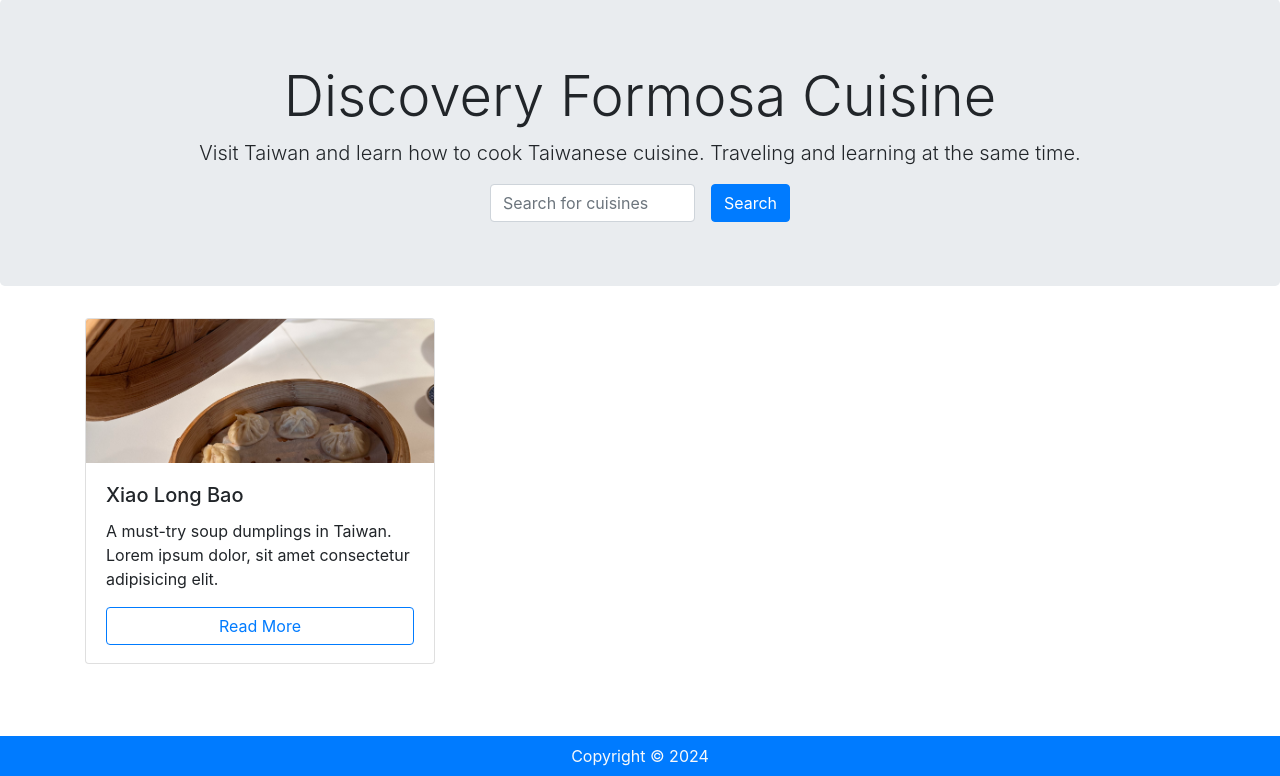
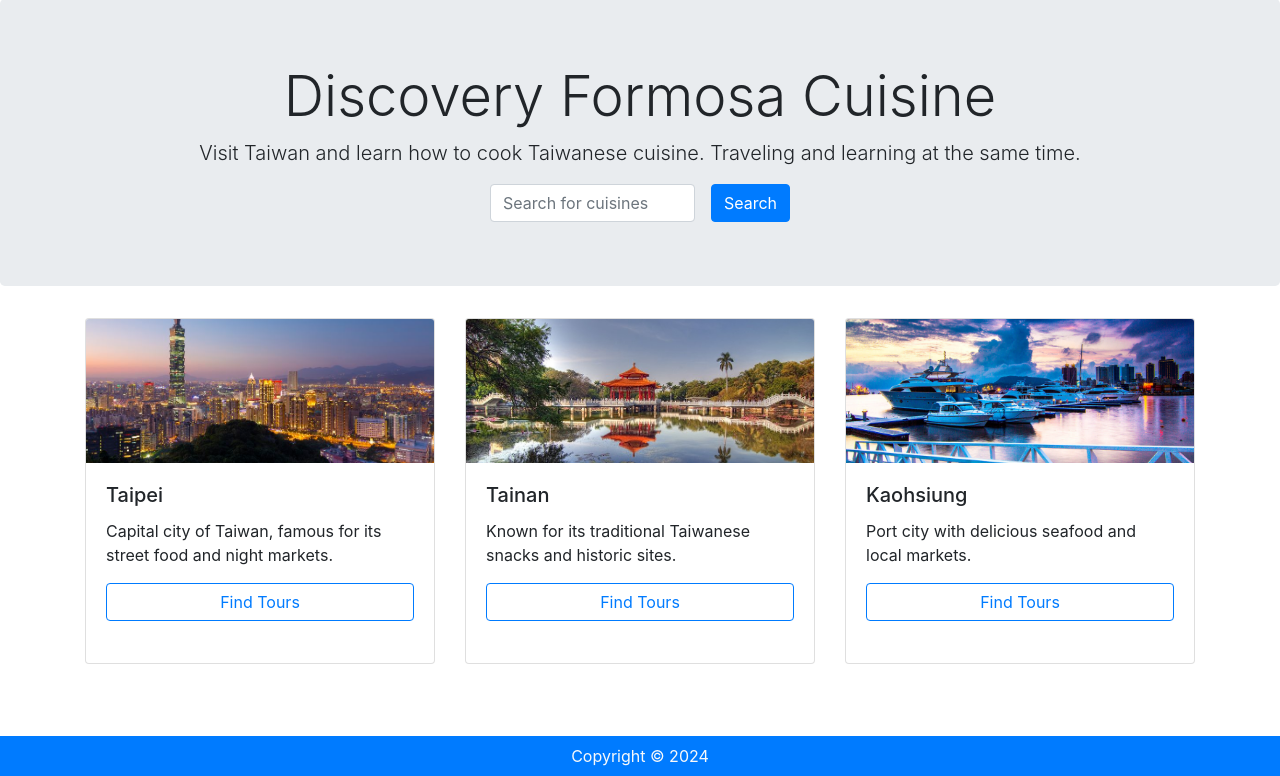
Before and after one commit to alisonwu6/edutour, a Flask app: page / in a window 1280 px wide. Shown: the part 57-833 px from the top of the page. Run offline with Flask 3, Linux system fonts and the light colour scheme.

Commit message:
feat(index): cities in template

```diff
--- a/edutours/templates/index.html
+++ b/edutours/templates/index.html
@@ -23,28 +23,30 @@
     </button>
   </form>
 </div>
-{% endblock %} {% block main %}
+{% endblock %}
+{% block main %}
 <div class="row">
+  {% for city in cities%}
   <div class="col-12 col-sm-6 col-lg-4 mb-4">
     <div class="card">
       <img
-        src="{{url_for('static', filename='img/' + 'xiao-long-bao.jpeg')}}"
+        src="{{url_for('static', filename='img/' + city.image )}}"
         class="card-img-top"
         alt="xiao long bao"
       />
       <div class="card-body d-flex flex-column justify-space-around">
-        <h5 class="card-title">Xiao Long Bao</h5>
+        <h5 class="card-title">{{ city.name }}</h5>
         <p class="card-text">
-          A must-try soup dumplings in Taiwan. Lorem ipsum dolor, sit amet
-          consectetur adipisicing elit.
+          {{ city.description }}
         </p>
         <a
-          href="{{url_for('main.tours')}}"
+          href="/city/{{ city.id }}"
           class="btn btn-outline-primary btn-block"
-          >Read More</a
+          >Find Tours</a
         >
       </div>
     </div>
   </div>
+  {% endfor %}
 </div>
 {% endblock %}
```
Also changed, not shown: edutours/static/img/kaohsiung.jpg (added), edutours/static/img/tainan.jpg (added), edutours/static/img/taipei.jpg (added).
